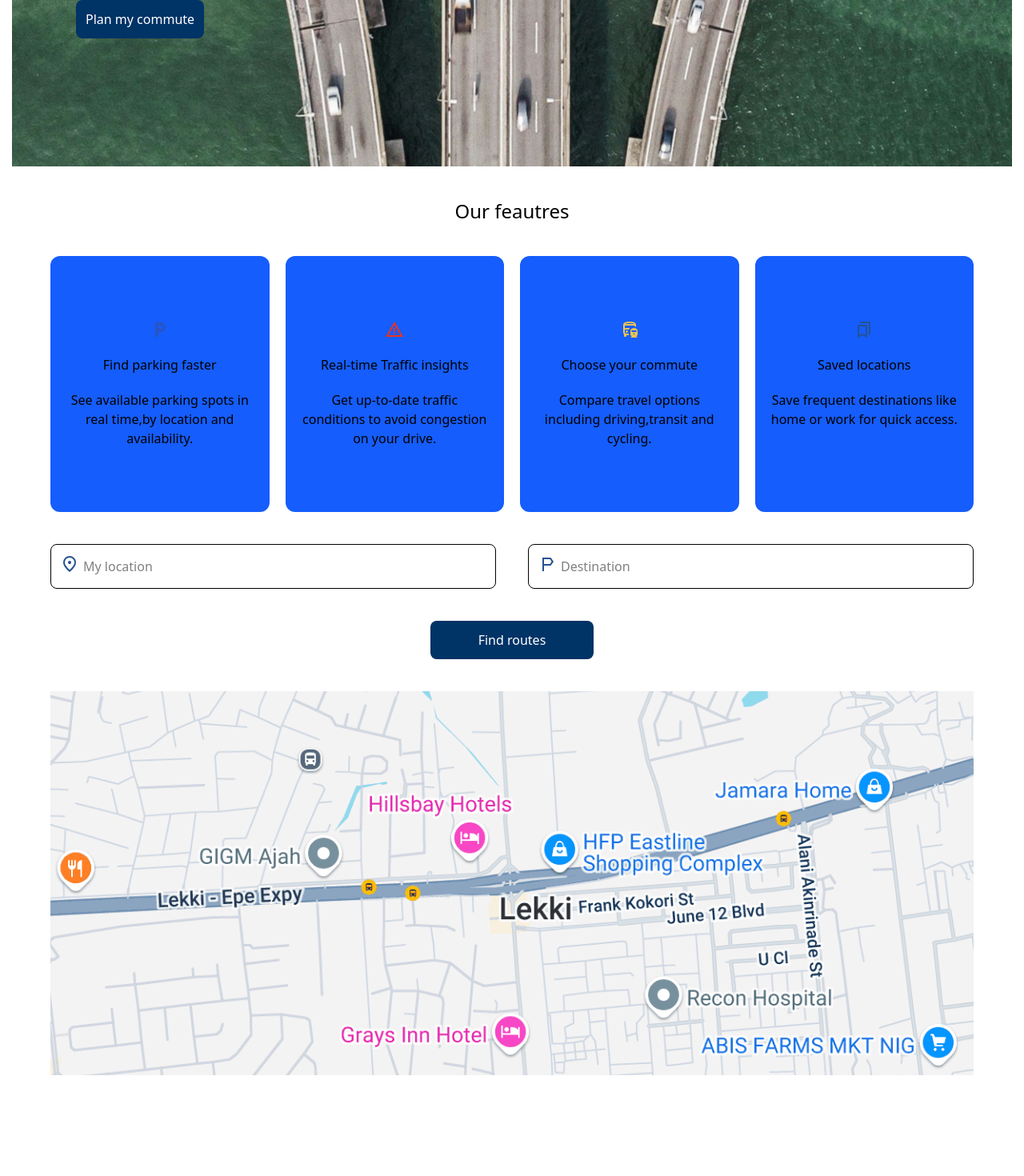
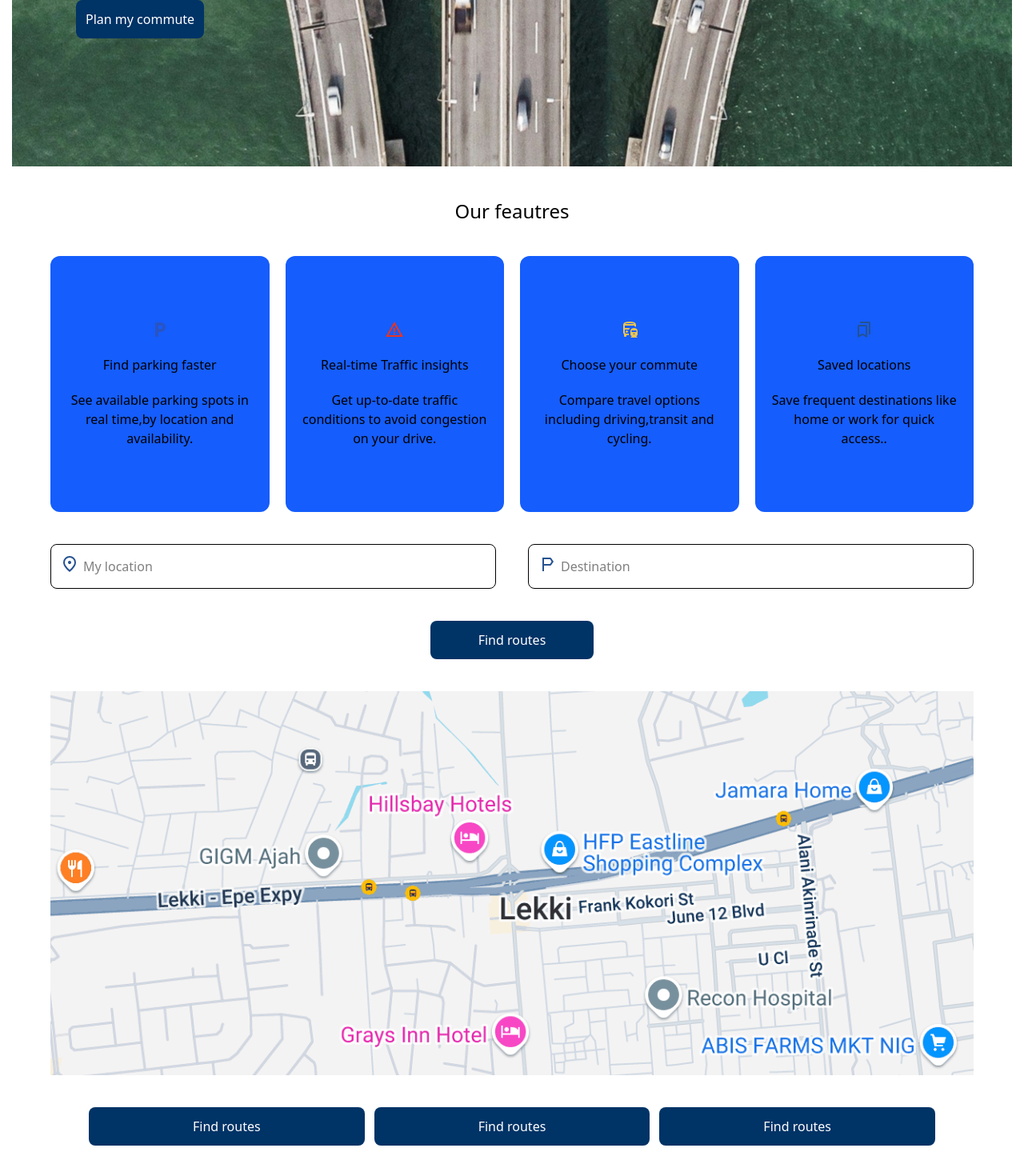
Before and after one commit to calebtolorunleke/the_transita_app, a React (Vite) app: page / in a window 1280 px wide. Shown: the part 376-1846 px from the top of the page at 80% size. Before the commit the page ends 1760 px from the top, so only its background shows below. Built offline with nearby package versions, Linux system fonts and the light colour scheme.

Commit message:
home module update

```diff
--- a/src/components/Features.jsx
+++ b/src/components/Features.jsx
@@ -46,6 +46,17 @@ const Features = () => {
         alt=""
         className="w-full h-[20rem] md:h-[30rem] object-cover"
       />
+      <div className="flex flex-row gap-3 justify-between w-full px-12">
+        <button className="bg-[#003366]  py-3  w-full text-white rounded-lg cursor-pointer">
+          Find routes
+        </button>
+        <button className="bg-[#003366]  py-3 w-full  text-white rounded-lg cursor-pointer">
+          Find routes
+        </button>
+        <button className="bg-[#003366] py-3 w-full text-white rounded-lg cursor-pointer">
+          Find routes
+        </button>
+      </div>
     </main>
   );
 };
--- a/src/data/db.js
+++ b/src/data/db.js
@@ -11,5 +11,5 @@ export const ourFeatures = [
     }, {
         img: transport, title: "Choose your commute", description: "Compare travel options including driving,transit and cycling."
     }, {
-        img: location, title: "Saved locations", description: "Save frequent destinations like home or work for quick access."
+        img: location, title: "Saved locations", description: "Save frequent destinations like home or work for quick access.."
     }]
```
